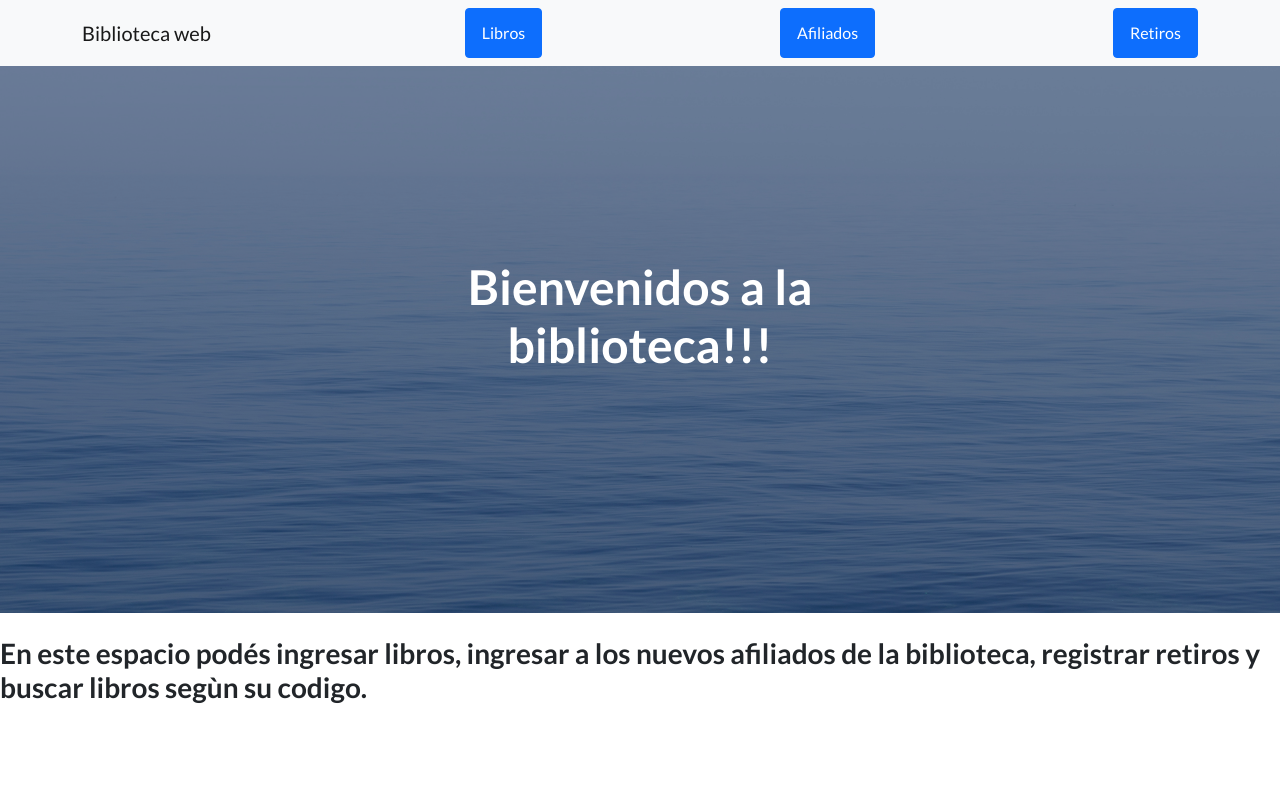
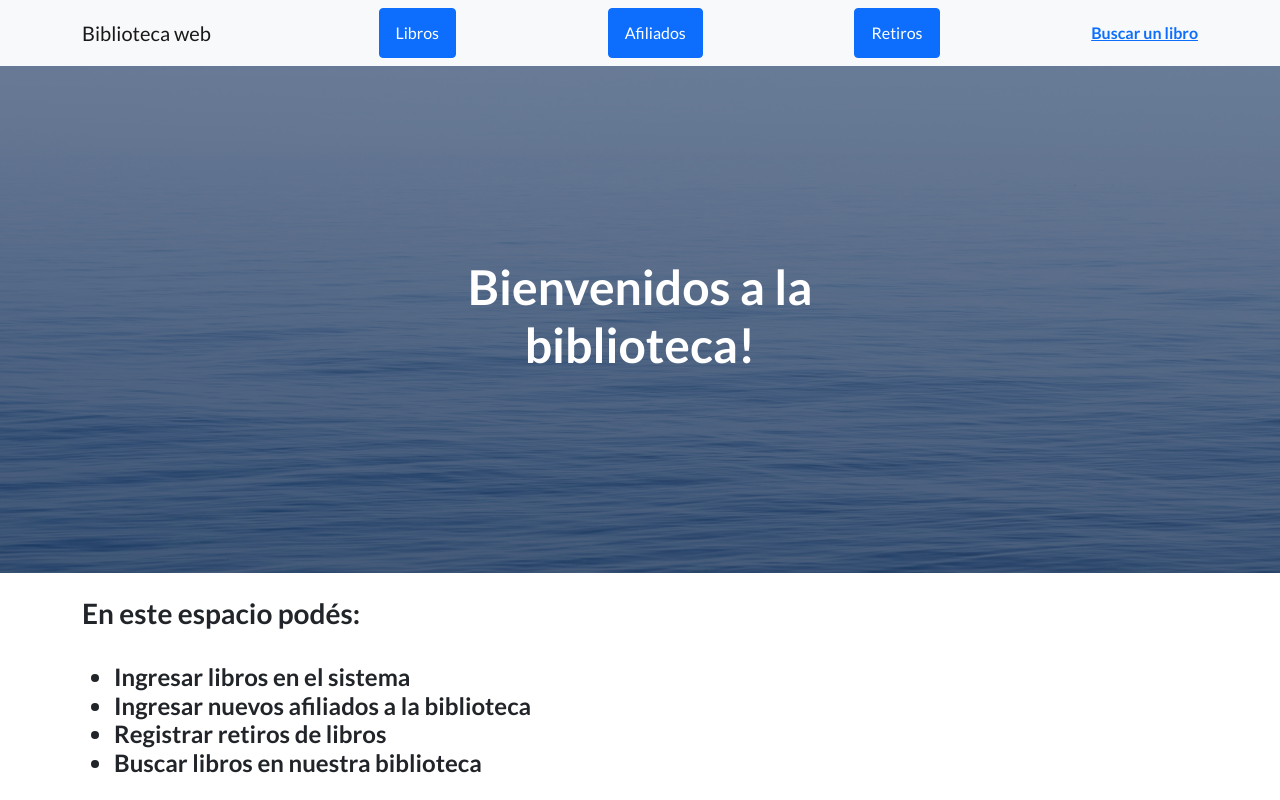
Before and after one commit to Guadaguada/Entrega_intermedia.Alori, a Django app: page /AppBiblioteca/ in a window 1280 px wide. Run offline with Django 4.2, Linux system fonts and the light colour scheme; some libraries are stand-ins or nearby versions.

Commit message:
tocando un poco HTML con ganas de saber HTML

```diff
--- a/ProyectoFinal/AppBiblioteca/templates/inicio.html
+++ b/ProyectoFinal/AppBiblioteca/templates/inicio.html
@@ -3,11 +3,27 @@
 {% load static %}
 
 {% block titulo %}
-<h1 class="mb-5">Bienvenidos a la biblioteca!!!</h1>
+<h1 class="mb-10"><b>Bienvenidos a la biblioteca!</b></h1>
 {% endblock %}
 
 
 {% block contenido %}
-<br>
-<h3>En este espacio podés ingresar libros, ingresar a los nuevos afiliados de la biblioteca, registrar retiros y buscar libros segùn su codigo. </h3>
+
+<div class="container position-relative">
+    <div class="row justify-content-left">
+        <div class="col-xl-8">
+            <br>
+            <h3>En este espacio podés: </h3>
+                <br>
+                <h4>
+                <ul>
+                    <li>Ingresar libros en el sistema</li>
+                    <li>Ingresar nuevos afiliados a la biblioteca</li>
+                    <li>Registrar retiros de libros</li>
+                    <li>Buscar libros en nuestra biblioteca</li>
+                </ul>
+                </h4>
+        </div>
+    </div>
+</div>
 {% endblock %}
--- a/ProyectoFinal/AppBiblioteca/templates/padre.html
+++ b/ProyectoFinal/AppBiblioteca/templates/padre.html
@@ -10,7 +10,7 @@
         <meta name="author" content="" />
         <title>Biblioteca - La biblioteca web</title>
         <!-- Favicon-->
-        <link rel="icon" type="image/x-icon" href="assets/favicon.ico" />
+        <link rel="icon" type="image/x-icon" href="{% static 'assets/libro.png' %}" />
         <!-- Bootstrap icons-->
         <link href="https://cdn.jsdelivr.net/npm/bootstrap-icons@1.5.0/font/bootstrap-icons.css" rel="stylesheet" type="text/css" />
         <!-- Google fonts-->
@@ -27,6 +27,7 @@
                 <a class="btn btn-primary" href="{% url 'libros' %}">Libros</a>
                 <a class="btn btn-primary" href="{% url 'afiliados' %}">Afiliados</a>
                 <a class="btn btn-primary" href="{% url 'retiros' %}">Retiros</a>
+                <a class="box" href="{% url 'busquedaLibros' %}"><b>Buscar un libro</b></a>
 
             </div>
         </nav>
--- a/ProyectoFinal/AppBiblioteca/views.py
+++ b/ProyectoFinal/AppBiblioteca/views.py
@@ -1,7 +1,6 @@
 from django.shortcuts import render
 from .models import Libro,Afiliado,Retiros
 from django.http import HttpResponse
-from django.shortcuts import render
 from AppBiblioteca.forms import LibroForm, AfiliadoForm, RetirosForm
 # Create your views here.
 
--- a/ProyectoFinal/ProyectoFinal/settings.py
+++ b/ProyectoFinal/ProyectoFinal/settings.py
@@ -55,7 +55,7 @@ ROOT_URLCONF = 'ProyectoFinal.urls'
 TEMPLATES = [
     {
         'BACKEND': 'django.template.backends.django.DjangoTemplates',
-        'DIRS': [],
+        'DIRS': ["/[BASE]/_DIR/'templates'/"],
         'APP_DIRS': True,
         'OPTIONS': {
             'context_processors': [
```
Also changed, not shown: ProyectoFinal/AppBiblioteca/templates/afiliados.html (+10 -2 lines), ProyectoFinal/AppBiblioteca/templates/busquedaLibros.html (+14 -8 lines), ProyectoFinal/AppBiblioteca/templates/libros.html (+12 -6 lines), ProyectoFinal/AppBiblioteca/templates/retiros.html (+10 -2 lines), ProyectoFinal/AppBiblioteca/static/assets/favicon.ico (deleted), ProyectoFinal/AppBiblioteca/static/assets/img/bg-showcase-1.jpg (deleted), ProyectoFinal/AppBiblioteca/static/assets/img/bg-showcase-2.jpg (deleted), ProyectoFinal/AppBiblioteca/static/assets/img/bg-showcase-3.jpg (deleted), ProyectoFinal/AppBiblioteca/static/assets/img/testimonials-1.jpg (deleted), ProyectoFinal/AppBiblioteca/static/assets/img/testimonials-2.jpg (deleted), ProyectoFinal/AppBiblioteca/static/assets/img/testimonials-3.jpg (deleted), ProyectoFinal/AppBiblioteca/static/assets/libro.png (added).
